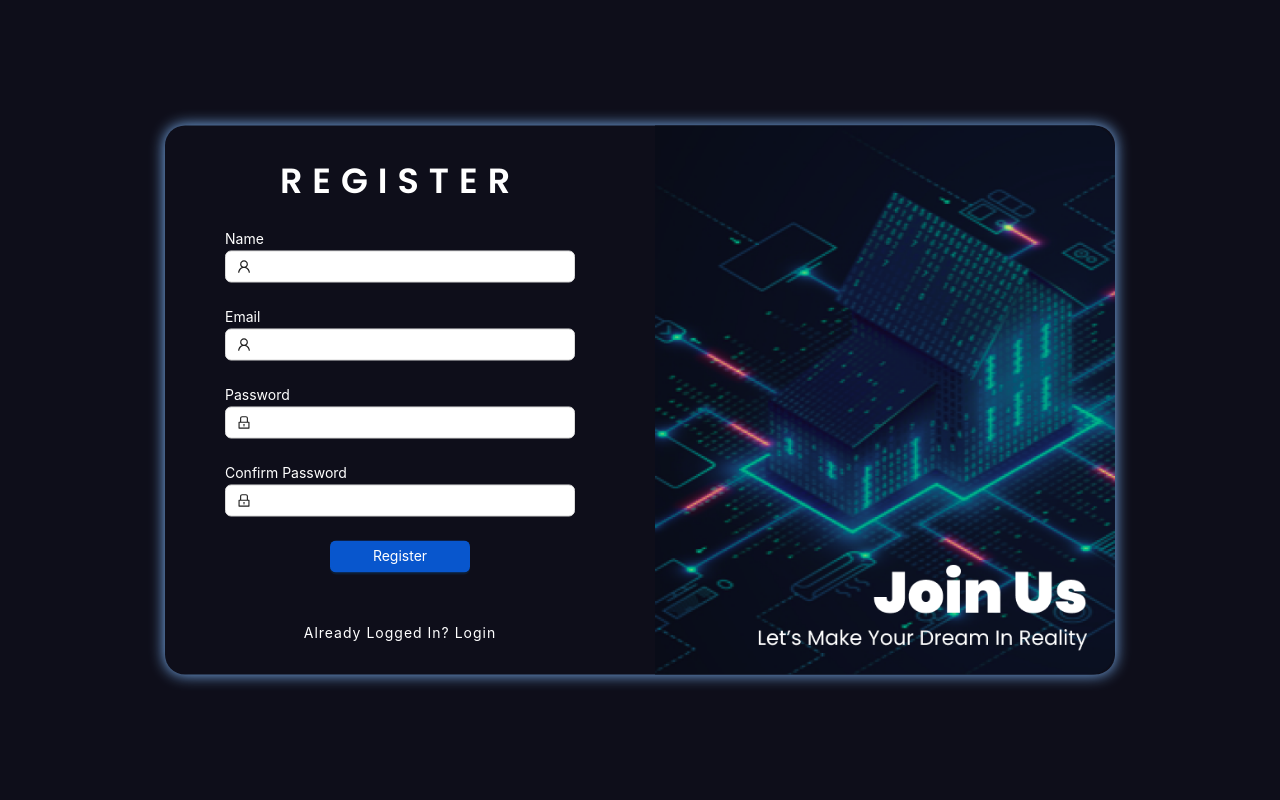
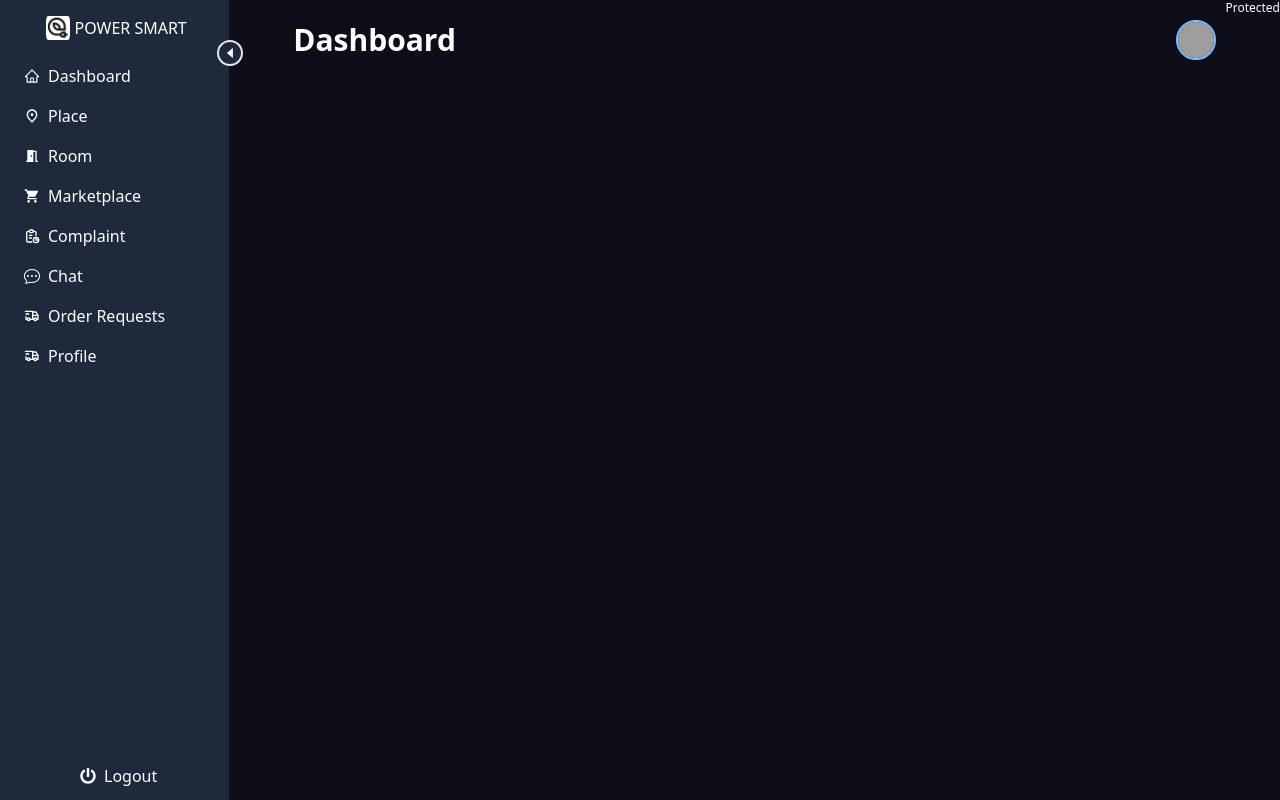
Before and after one commit to Power-Smart/PowerSmart-Frontend, a React (Vite) app: page / in a window 1280 px wide. Built offline with nearby package versions, Linux system fonts and the light colour scheme; no server answers; grey boxes are pictures that could not be loaded.

Commit message:
modify routes

```diff
--- a/src/pages/Customer/Dashboard/Dashboard.jsx
+++ b/src/pages/Customer/Dashboard/Dashboard.jsx
@@ -12,11 +12,11 @@ import { useSelector } from 'react-redux';
 const Dashboard = () => {
     const navigate = useNavigate();
     const { isLogged, user } = useSelector(state => state.user);
-    useEffect(() => {
-        if (!isLogged || user.role == 0) {
-            navigate('/login');
-        }
-    }, [])
+    // useEffect(() => {
+    //     if (!isLogged || user.role == 0) {
+    //         navigate('/login');
+    //     }
+    // }, [])
     return (
         <PageWrapper>
             <Sidebar />
--- a/src/pages/Customer/Protected/Protected.jsx
+++ b/src/pages/Customer/Protected/Protected.jsx
@@ -1,17 +1,18 @@
-import { useNavigate } from "react-router-dom";
+import { Outlet, useNavigate } from "react-router-dom";
 import { useSelector } from 'react-redux';
 
-const Protected = ({ children }) => {
+const Protected = () => {
     const navigate = useNavigate();
     const { isLogged, user } = useSelector(state => state.user);
-    useEffect(() => {
-        if (!isLogged || user.role != 1) {
-            navigate('/login');
-        }
-    }, [])
+    // useEffect(() => {
+    //     if (!isLogged || user.role != 1) {
+    //         navigate('/login');
+    //     }
+    // }, [])
     return (
         <>
-            {children}
+            <h1 className="absolute text-xs right-0 top-0 text-white z-50">Protected</h1>
+            <Outlet />
         </>
     )
 }
--- a/src/pages/Home/Home.jsx
+++ b/src/pages/Home/Home.jsx
@@ -5,6 +5,7 @@ import Sidebar from '../../components/Sidebar/Sidebar'
 const Home = () => {
     return (
         <>
+            <Sidebar />
         </>
     )
 }
--- a/src/pages/Login/Login.jsx
+++ b/src/pages/Login/Login.jsx
@@ -20,7 +20,7 @@ const Login = () => {
         try {
             const response = await userLogin(values.email, values.password);
             dispatch(login(response.data));
-            navigate('/customer/dashboard');
+            navigate('/');
         } catch (error) {
             console.log(error);
         }
@@ -28,7 +28,7 @@ const Login = () => {
 
     useEffect(() => {
         dispatch(session());
-        if (isLogged) navigate('/customer/dashboard');
+        if (isLogged) navigate('/');
     }, [])
 
     return (
```
Also changed, not shown: src/routes.jsx (+40 -0 lines).
